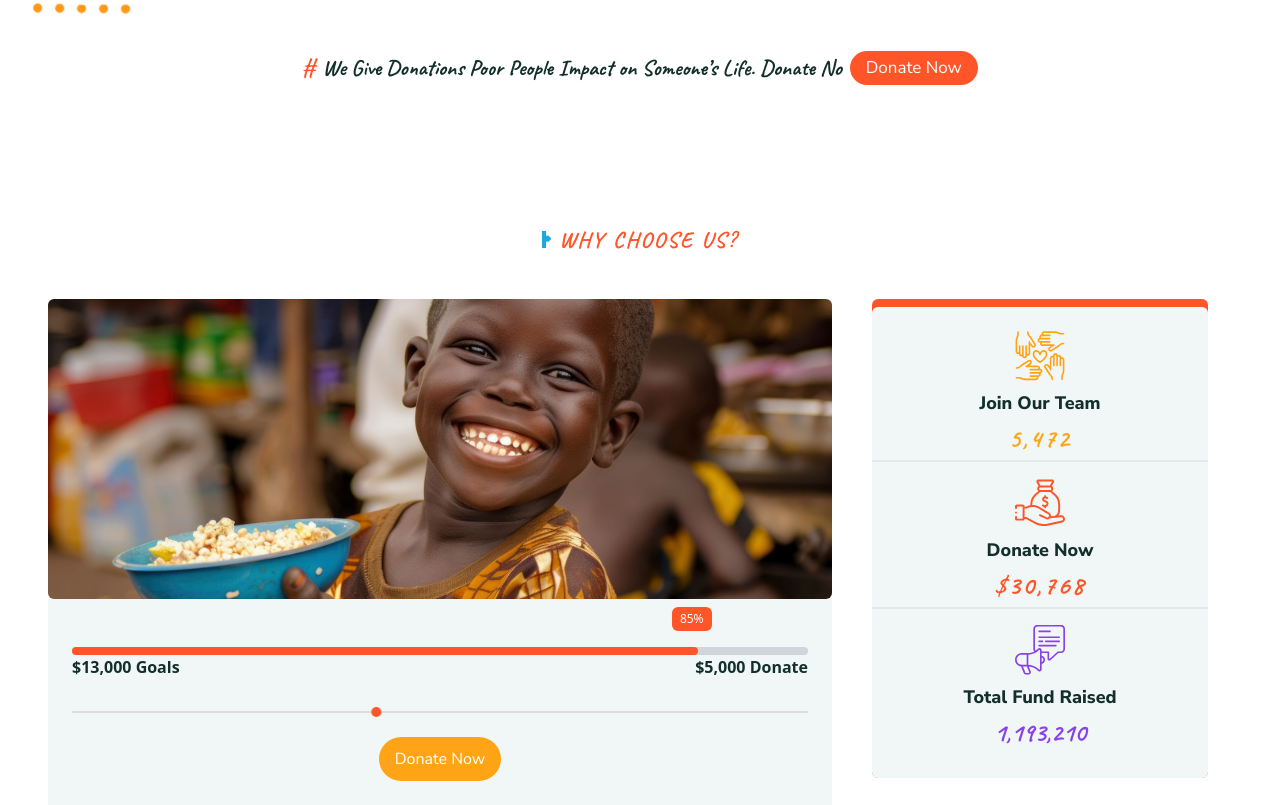
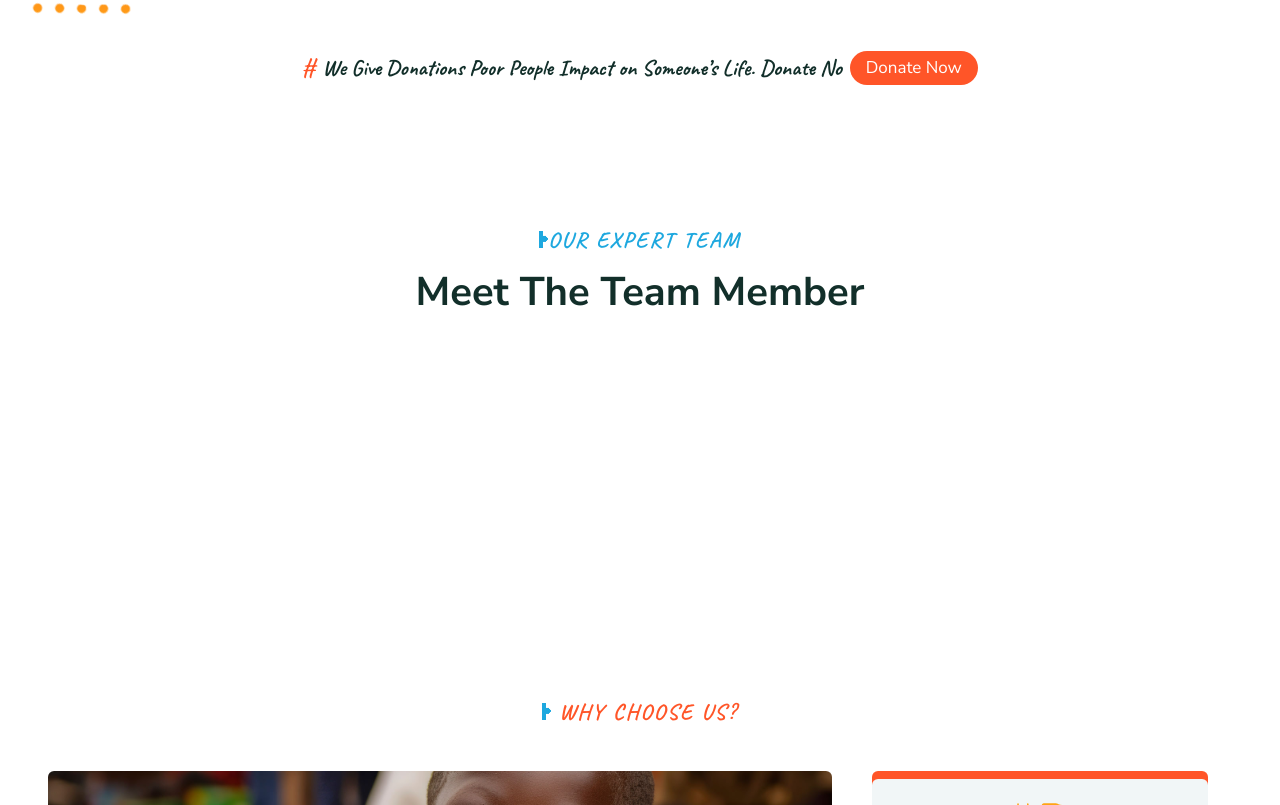
Before and after one commit to MrbadMiro/Care, a React (Vite) app: page /about in a window 1280 px wide. Shown: the part 1375-2180 px from the top of the page. Built offline with nearby package versions, Linux system fonts and the light colour scheme; what tailwindcss-animatecss, tailwindcss-debug-screens would draw is missing.

Commit message:
Hero Section

```diff
--- /dev/null
+++ b/src/components/About_c/Team.jsx
@@ -0,0 +1,39 @@
+import React from 'react';
+import {
+	about_1,
+	about_2,
+	about_3,
+	about_4,
+	A_1_icon,
+	A_2_icon,
+} from "../../assets";
+const Team = () => {
+    return (
+        <div className='w-full md:px-12 px-6 flex flex-col items-center justify-center py-24'>
+        <div className="flex  items-center ">
+						<div className="flex items-center ">
+							<img src={A_1_icon} alt="" />
+							<img src={A_2_icon} alt="" className="animate-bounce" />
+						</div>
+
+						<p className="font-caveat font-bold text-[#1EA8DF]  text-[22px] leading-[22px] tracking-[2.2px]">
+                        OUR EXPERT TEAM
+						</p>
+					</div>
+                    <div className="flex w-full justify-center ">
+						<p
+
+							className="font-nunito font-bold text-[#122F2A] text-[32px] md:text-[40px] leading-[50px] mt-[16px]">
+							Meet The Team Member
+						</p>
+					</div>
+                    <div className='flex items-center justify-center py-24'>
+
+                    </div>
+
+
+        </div>
+    );
+}
+
+export default Team;
--- a/src/components/About_c/Whoweare.jsx
+++ b/src/components/About_c/Whoweare.jsx
@@ -30,7 +30,7 @@ const Whoweare = () => {
 							<img src={A_2_icon} alt="" className="animate-bounce" />
 						</div>
 
-						<p className="font-caveat font-bold text-Orange  text-[22px] leading-[22px] tracking-[2.2px]">
+						<p className="font-caveat font-bold text-[#1EA8DF]  text-[22px] leading-[22px] tracking-[2.2px]">
 							WHO WE ARE
 						</p>
 					</div>
--- a/src/components/Home/Home_About.jsx
+++ b/src/components/Home/Home_About.jsx
@@ -75,7 +75,7 @@ const Home_About = () => {
 						</div>
 
 						<p className="font-caveat font-bold text-[#1EA8DF]  text-[22px] leading-[22px] tracking-[2.2px]">
-							OUR ABOUT US
+							ABOUT US
 						</p>
 					</motion.div>
 
--- a/src/routes/About.jsx
+++ b/src/routes/About.jsx
@@ -2,6 +2,7 @@ import React from "react";
 import Banner from "../components/About_c/Banner";
 import Whoweare from "../components/About_c/Whoweare";
 import Ourstory from "../components/About_c/Ourstory";
+import Team from "../components/About_c/Team";
 import Ourvalue from "../components/About_c/Ourvalue";
 import Testimonial from "../components/Home/Testimonial"
 const About = () => {
@@ -9,6 +10,7 @@ const About = () => {
           <div className="w-full h-full flex flex-col">
 		  <Banner/>
 		  <Whoweare/>
+		  <Team/>
 		  <Ourstory/>
 		  {/* <Ourvalue/> */}
 		  {/* <Testimonial/> */}
```
